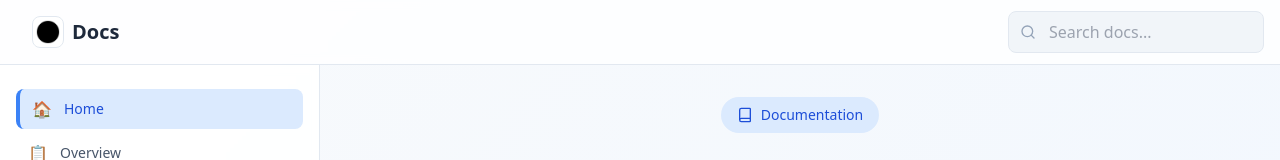
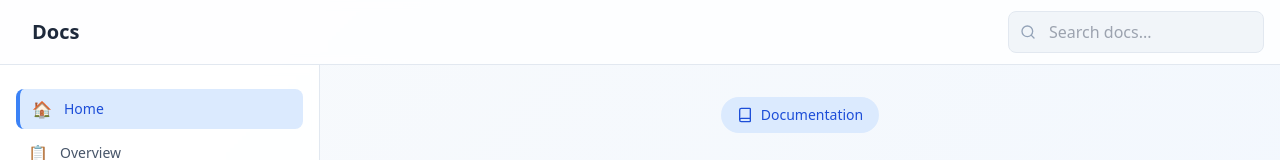
Before and after one commit to maldoteth/dehubdocs, a React (Vite) app: page /docs in a window 1280 px wide. Shown: the top 160 px of the page. Built offline with nearby package versions, Linux system fonts and the light colour scheme.

Commit message:
Visual edit in Lovable
Edited UI in Lovable

```diff
--- a/src/components/DocsLayout.tsx
+++ b/src/components/DocsLayout.tsx
@@ -111,9 +111,7 @@ export const DocsLayout = () => {
               <Menu className="w-5 h-5" />
             </button>
             <Link to="/docs" className="flex items-center space-x-2 font-bold text-xl text-slate-800">
-              <div className="w-8 h-8 bg-white rounded-lg flex items-center justify-center border border-slate-200">
-                <img alt="DeHub" className="w-6 h-6 filter brightness-0" src="/lovable-uploads/c1763933-60c3-452c-9318-a6fc5a87c34a.png" />
-              </div>
+
               <span>Docs</span>
             </Link>
           </div>
```
Also changed, not shown: public/lovable-uploads/2ea68214-0253-4b39-83ee-8d3d6823323a.png (added).
